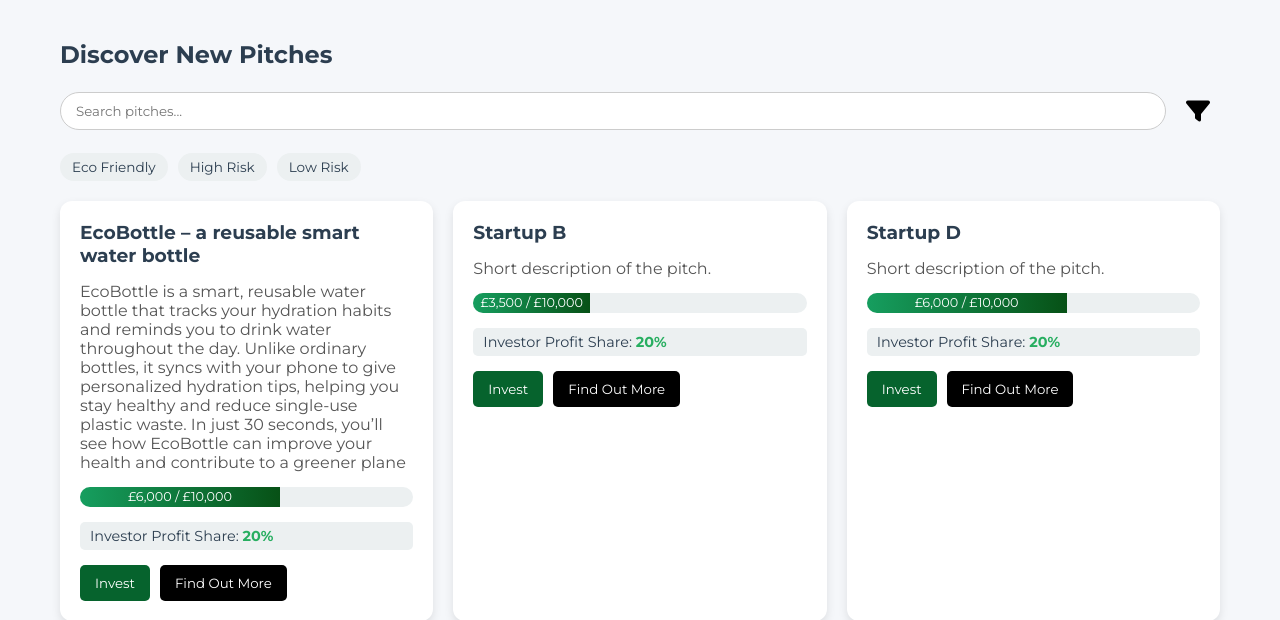
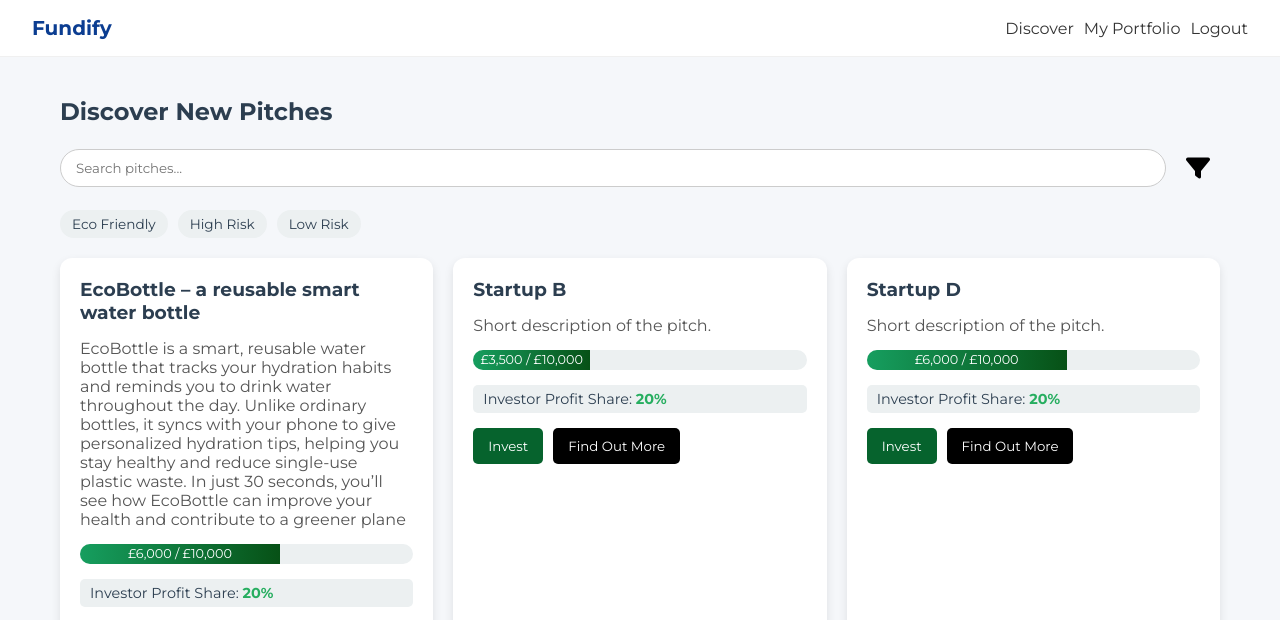
Before and after one commit to KingHazo/AC41004---Industrial-Team-Project, a PHP site: page /investor-portal-home.html in a window 1280 px wide. Shown: the top 620 px of the page. Run offline with PHP 8.4, Linux system fonts and the light colour scheme; some libraries are stand-ins or nearby versions.

Commit message:
added a navbar to the investor portal

```diff
--- a/investor-portal-home.css
+++ b/investor-portal-home.css
@@ -202,3 +202,42 @@ body {
 .filter-tag:hover {
     background: #dcdfe1;
 }
+
+/* navbar styling */
+.site-header {
+    display: flex;
+    justify-content: space-between;
+    align-items: center;
+    padding: 1rem 2rem;
+    background: #ffffff;
+    border-bottom: 1px solid rgba(0, 0, 0, 0.06);
+}
+
+.logo {
+    font-weight: 700;
+    font-size: 1.25rem;
+    color: #0b3d91;
+    text-decoration: none;
+}
+
+.nav-list {
+    display: flex;
+    list-style: none;
+    gap: 10px;
+    align-items: center;
+    padding: 0;
+    margin: 0;
+
+}
+
+.nav-links {
+    text-decoration: none;
+    color: #333;
+    padding: 0.25rem 0;
+    transition: color 0.15s ease;
+}
+
+.nav-links:hover {
+    color: #0b3d91;
+    outline: none;
+}
--- a/investor-portal-home.html
+++ b/investor-portal-home.html
@@ -13,6 +13,17 @@
 </head>
 
 <body>
+
+     <header class="site-header">
+        <a class="logo" href="#">Fundify</a>
+        <nav class="main-nav">
+            <ul class="nav-list">
+                <li><a class="nav-links" href="#">Discover</a></li>
+                <li><a class="nav-links" href="#">My Portfolio</a></li>
+                <li><a id="login" class="nav-links login" href="#">Logout</a></li>
+            </ul>
+        </nav>
+    </header>
 
     <!-- discover new pitches section-->
     <section id="discover" class="section">
```
